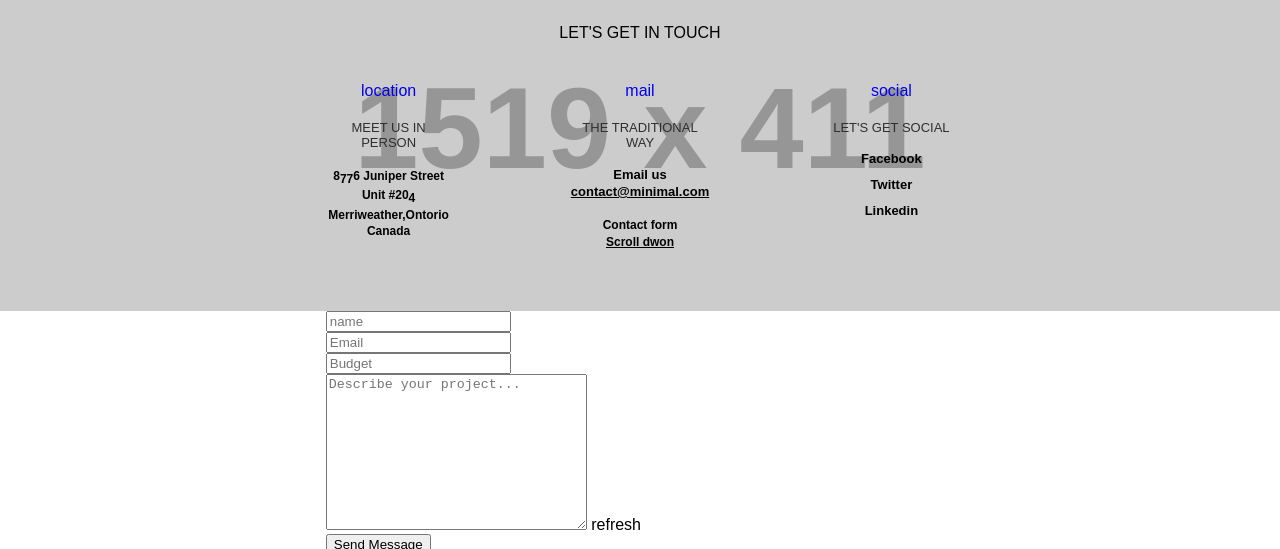
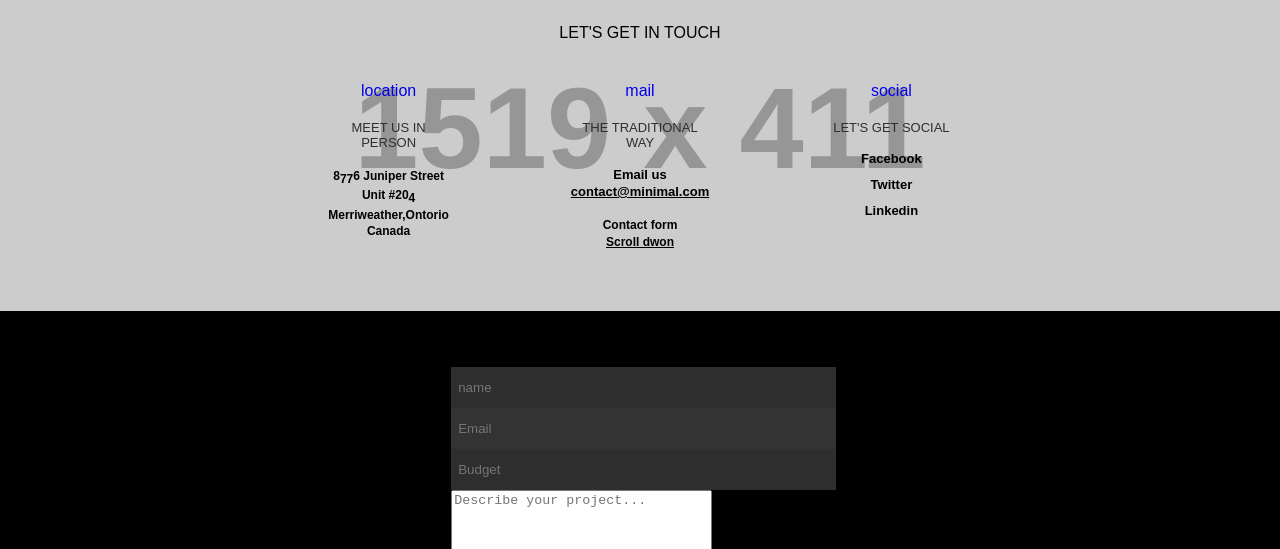
Before and after one commit to gsaurabhaxioned/accordian, a plain HTML site: page index.html in a window 1280 px wide. Shown: the part 3223-3772 px from the top of the page. Drawn offline with Linux system fonts and the light colour scheme; placeholder pictures from the web are drawn by us; files whose address does not match are found by name.

Commit message:
css for main section added

```diff
--- a/assets/css/style.css
+++ b/assets/css/style.css
@@ -570,7 +570,26 @@ header img {
 /*=================================
   footer styling starts here
 =================================*/
+footer {
+  padding: 56px 0;
+  background: #000;
+}
 
+footer .wrapper {
+  width: 29.5%;
+}
+
+ .form-main-area input {
+  width: 100%;
+  padding: 13px 0 13px 7px;
+  border: none;
+  background: #2E2E2E;
+}
+
+input[type="email"] {
+  background: #333333;
+}
+}
 
 
 
```
